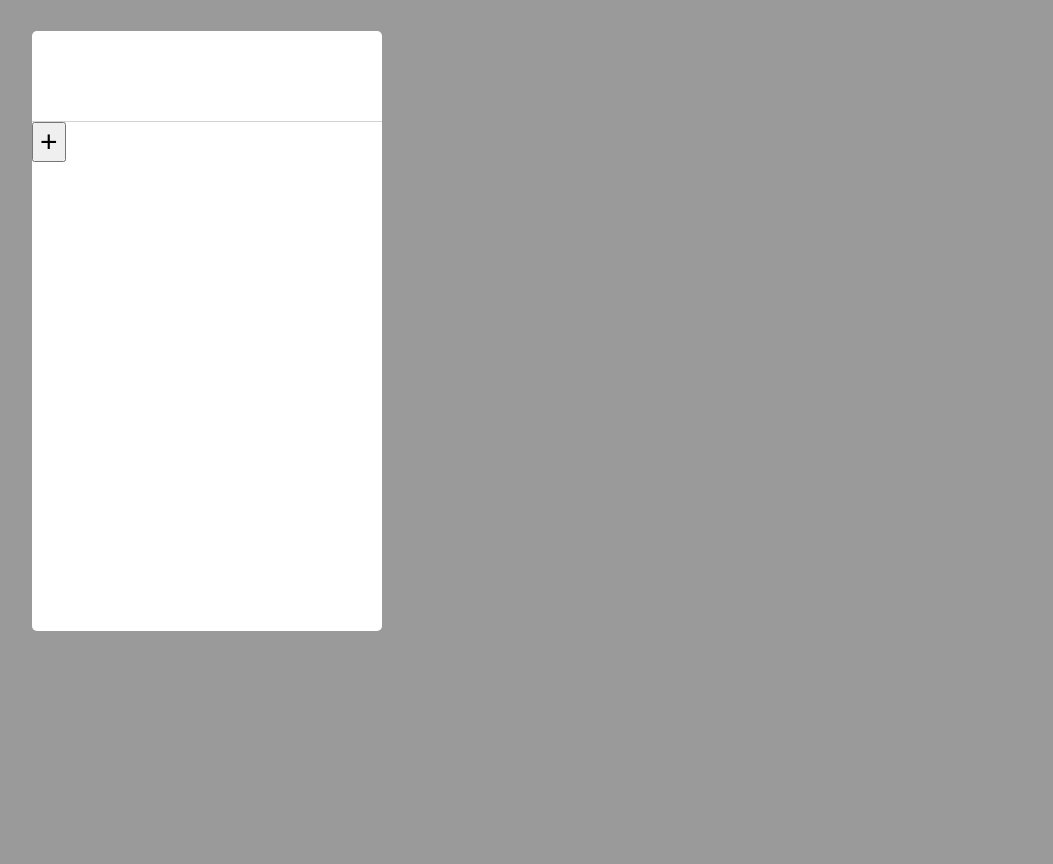
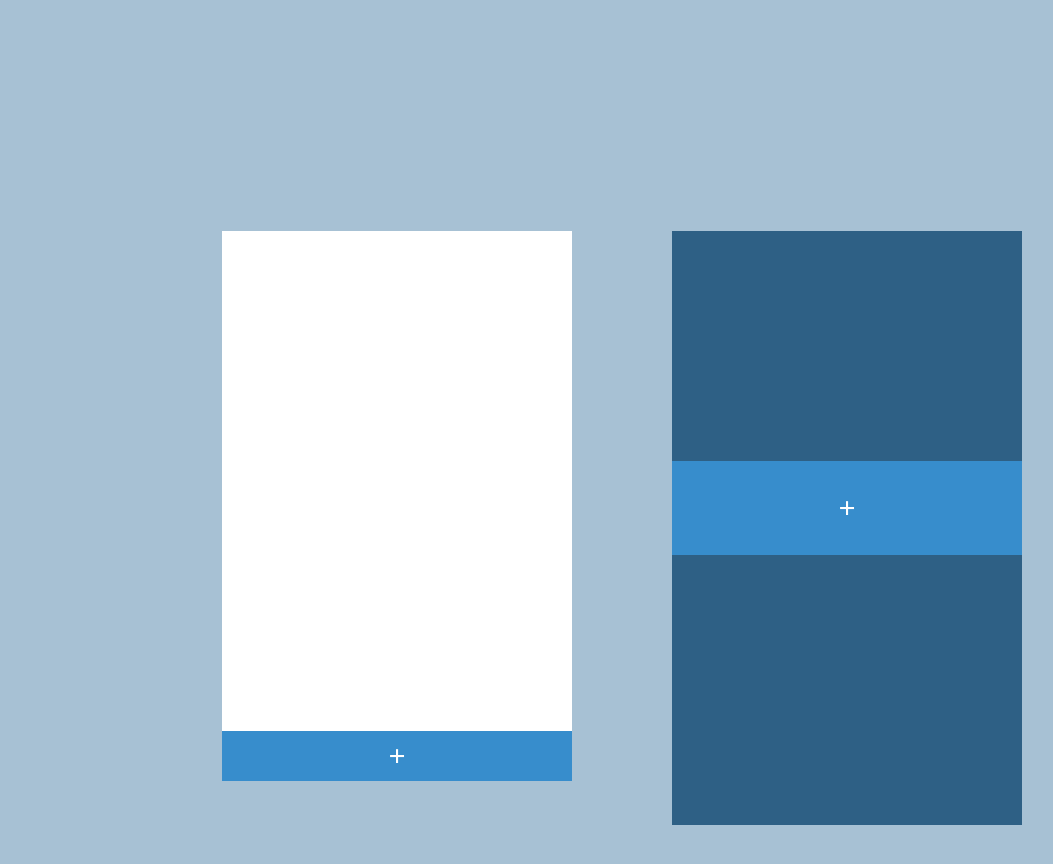
Before and after one commit to Florentin-EdenSchool/Liste, a plain HTML site: page html/index.html in a window 1280 px wide. Shown: the part 420-1284 px from the top of the page, without its empty margins (18-1071 px from the left). Before the commit the page ends 1051 px from the top, so only its background shows below. Drawn offline with nearby package versions, Linux system fonts and the light colour scheme.

Commit message:
Commit journée 06/02/2020 fin, ajout de + - pour les listes, scripts etc

```diff
--- a/css/style.css
+++ b/css/style.css
@@ -1,7 +1,17 @@
+* {
+    transition: 0.3s;
+}
+
 body {
     padding: 0;
     margin: 0;
-    background: rgba(0, 0, 0, 0.397);
+    background: #a7c1d4;
+}
+
+textarea {
+    resize: none;
+    padding-top: 10px;
+    padding-bottom: 10px;
 }
 
 .box {
@@ -18,6 +28,13 @@ body {
     text-align: center;
     margin: 30px 0;
     font-size: 30px;
+}
+
+.box h3 {
+    color: red;
+    opacity: 0.7;
+    text-align: center;
+    font-size: 15px;
 }
 
 .box input {
@@ -70,13 +87,6 @@ body {
     background: #2e6085;
 }
 
-.box h3 {
-    color: red;
-    opacity: 0.7;
-    text-align: center;
-    font-size: 15px;
-}
-
 #box-register {
     display: none;
 }
@@ -84,6 +94,112 @@ body {
 #box-login-error,
 #box-register-error {
     visibility: hidden;
+}
+
+
+/*#liste {
+    display: none;
+}*/
+
+.liste {
+    display: flex;
+    flex-direction: row;
+    flex-wrap: wrap;
+    justify-content: center;
+}
+
+.liste-blanche {
+    margin: 50px;
+    background-color: white;
+    width: 350px;
+    height: 500px;
+    margin-top: 200px;
+}
+
+.liste-remove {
+    background-color: rgb(248, 73, 73);
+    text-align: center;
+    height: 50px;
+    font-size: 30px;
+    color: white;
+    user-select: none;
+    cursor: pointer;
+}
+
+.liste-remove:hover {
+    background-color: rgb(209, 57, 57);
+}
+
+.liste-article {
+    width: 100%;
+    height: 90px;
+    height: 100%;
+    width: 100%;
+    overflow-y: auto;
+    overflow-x: hidden;
+}
+
+.liste-blanche a {
+    font-size: 30px;
+    text-decoration: none;
+}
+
+.liste-blanche a div {
+    background-color: #378dcc;
+    padding: 8px;
+    text-align: center;
+    color: white;
+    font-weight: bold;
+    user-select: none;
+    cursor: pointer;
+}
+
+.liste-blanche a div:hover {
+    background-color: #2e6085;
+}
+
+.liste-texte {
+    color: white;
+    background-color: #378dcc;
+    text-align: center;
+    min-height: 50px;
+    border: solid 5px white;
+}
+
+.liste-input {
+    color: white;
+    background-color: #2e6085;
+    text-align: center;
+    text-decoration: none;
+    width: 100%;
+    border: none;
+    margin-top: 5px;
+    margin-bottom: 5px;
+}
+
+.add-liste {
+    margin: 50px;
+    background-color: white;
+    width: 350px;
+    height: 594px;
+    background-color: #2e6085;
+    margin-top: 200px;
+}
+
+.add-liste a {
+    font-size: 30px;
+    text-decoration: none;
+}
+
+.add-liste a div {
+    background-color: #378dcc;
+    margin-top: 230px;
+    padding: 30px;
+    text-align: center;
+    color: white;
+    font-weight: bold;
+    user-select: none;
+    cursor: pointer;
 }
 
 @-webkit-keyframes fade {
@@ -111,32 +227,3 @@ body {
         opacity: 1;
     }
 }
-
-
-/*#list {
-    display: none;
-}*/
-
-
-/*#list {
-    display: none;
-}*/
-
-.liste-blanche {
-    margin-left: 50px;
-    background-color: white;
-    width: 350px;
-    height: 600px;
-    border-radius: 5px;
-}
-
-.article-liste {
-    width: 100%;
-    height: 90px;
-    border-bottom: 1px solid lightgray;
-}
-
-.liste-blanche button {
-    text-align: center;
-    font-size: 30px;
-}
--- a/html/index.html
+++ b/html/index.html
@@ -38,13 +38,19 @@
         <button onclick="showLogin()">Déjà inscrit ? Cliquez ici</button>
     </div>
 
-    <div id="list">
+    <div id="liste">
         <div class="liste">
             <div class="liste-blanche">
-                <div class="article-liste">
-
+                <div class="liste-article">
                 </div>
-                <button>+</button>
+                <a onclick="addPraListe(event)">
+                    <div>+</div>
+                </a>
+            </div>
+            <div class="add-liste">
+                <a onclick="addListe()">
+                    <div>+</div>
+                </a>
             </div>
         </div>
     </div>
--- a/js/script.js
+++ b/js/script.js
@@ -18,7 +18,6 @@ function register(event) {
         xhttp.onreadystatechange = function(data) {
             if (data.target.readyState == 4 && data.target.status == 200) {
                 document.getElementById('mdpConfir').style.border = "none"
-                console.log("Inscrit")
                 document.getElementById("box-login").style.display = "inline";
                 document.getElementById("box-register").style.display = "none";
                 document.getElementById('logPseudo').value = pseudo;
@@ -41,8 +40,6 @@ function login(event) {
     var xhttp = new XMLHttpRequest();
     xhttp.onreadystatechange = function(data) {
         if (data.target.readyState == 4 && data.target.status == 200) {
-            console.log(data)
-            console.log("Juste")
             document.getElementById("list").style.display = "inline";
         } else if (data.target.status == 500) {
             document.getElementById("box-login-error").style.visibility = "initial"
@@ -55,3 +52,58 @@ function login(event) {
     xhttp.setRequestHeader("password", mdpLog);
     xhttp.send()
 }
+
+function addPraListe(event) {
+    var newDiv = document.createElement("TEXTAREA");
+    event.target.parentNode.parentNode.children[0].appendChild(newDiv);
+    newDiv.setAttribute("class", "liste-input")
+    newDiv.addEventListener('keyup', textAreaActu);
+    newDiv.focus()
+}
+
+function addListe(event) {
+    var newListe = document.createElement("div");
+    var parentDiv = document.getElementsByClassName("liste-blanche");
+    newListe.setAttribute("class", "liste-blanche")
+    parentDiv[parentDiv.length - 1].after(newListe);
+    newListe.innerHTML = `<div class="liste-article">
+    </div>
+    <div class="liste-remove" onclick="removeListe(event)">-</div>
+    <a onclick="addPraListe(event)">
+        <div>+</div>
+    </a>`
+}
+
+function textAreaActu(event) {
+    console.log(event.target.value)
+}
+
+function removeListe(event) {
+    event.target.parentElement.remove()
+        /*if (event.target.parentElement.children[0].children[event.target.parentElement.children[0].children.length - 1])
+            event.target.parentElement.children[0].children[event.target.parentElement.children[0].children.length - 1].remove()*/
+}
+
+function post(event) {
+    var tabTextArea = document.getElementsByClassName('liste-input')
+
+    var request = new XMLHttpRequest();
+
+    request.open('POST', 'http://92.222.69.104/todo/listes');
+
+    request.setRequestHeader('Content-Type', 'application/json');
+
+    request.onreadystatechange = function() {
+        if (this.readyState === 4) {
+            console.log('Status:', this.status);
+            console.log('Headers:', this.getAllResponseHeaders());
+            console.log('Body:', this.responseText);
+        }
+    };
+
+    /*var body = {
+
+    }*/
+
+    request.send(JSON.stringify(body));
+}
```
